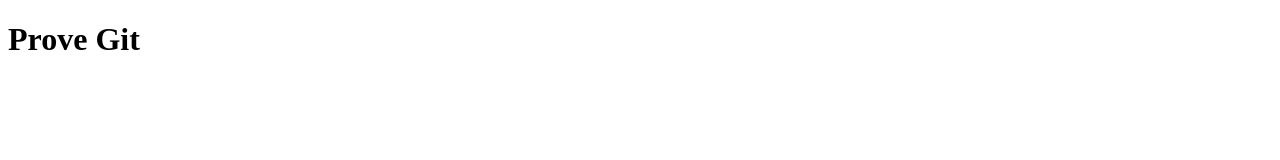
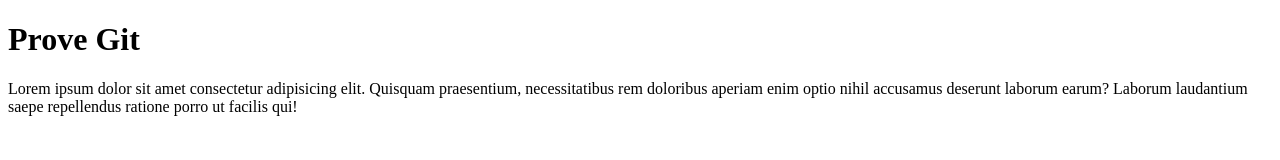
Before and after one commit to Il-Sic/JavaProjectGamePirate, a plain HTML site: page index.html in a window 1280 px wide. Drawn offline with Linux system fonts and the light colour scheme.

Commit message:
Aggiunto testo in index

```diff
--- a/index.html
+++ b/index.html
@@ -1,11 +1,19 @@
 <!DOCTYPE html>
 <html lang="it">
+
 <head>
     <meta charset="UTF-8">
     <meta name="viewport" content="width=device-width, initial-scale=1.0">
     <title>Prove Git</title>
 </head>
+
 <body>
     <h1>Prove Git</h1>
+    <p>
+        Lorem ipsum dolor sit amet consectetur adipisicing elit. Quisquam praesentium, necessitatibus rem doloribus
+        aperiam enim optio nihil accusamus deserunt laborum earum? Laborum laudantium saepe repellendus ratione porro ut
+        facilis qui!
+    </p>
 </body>
+
 </html>
```
